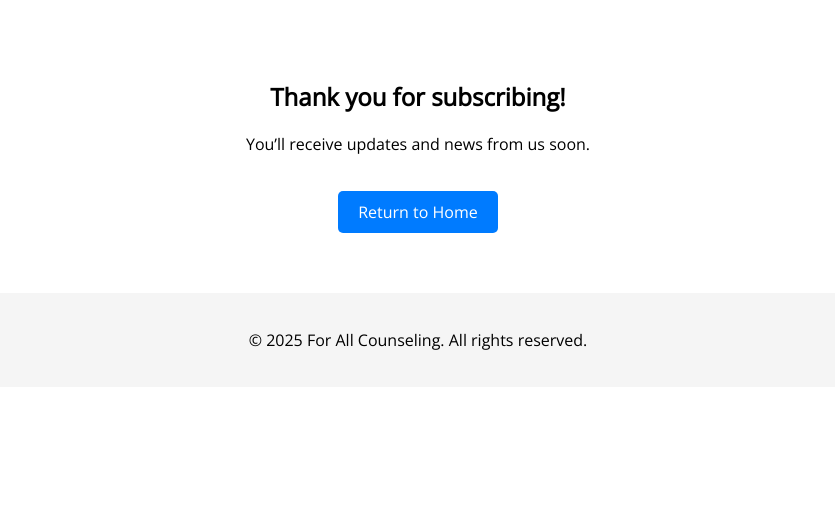
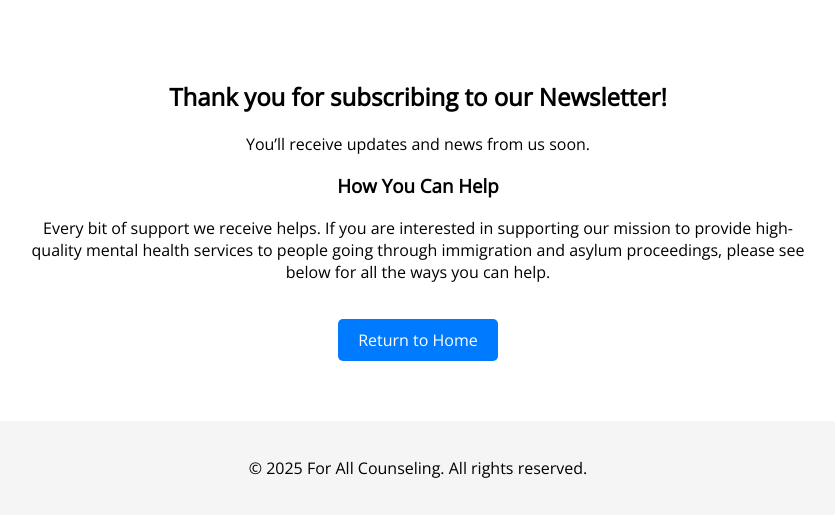
Before and after one commit to prangyadipti/ForAllCounsellingEmailNewletter, a Django app: page /thank-you/ in a window 1280 px wide. Shown: the part 148-665 px from the top of the page, without its empty margins (222-1057 px from the left). Run offline with Django 5.2, Linux system fonts and the light colour scheme.

Commit message:
thank_you html
thank_you html updated

```diff
--- a/catalog/templates/thank_you.html
+++ b/catalog/templates/thank_you.html
@@ -3,7 +3,17 @@
 {% block title %}Thank You - For All Counseling{% endblock %}
 
 {% block content %}
-    <h2>Thank you for subscribing!</h2>
+    <h2>Thank you for subscribing to our Newsletter!</h2>
     <p>You’ll receive updates and news from us soon.</p>
+
+    <h3>How You Can Help</h3>
+    <p>
+        Every bit of support we receive helps.
+        If you are interested in supporting our mission
+        to provide high-quality mental health services to people
+        going through immigration and asylum proceedings,
+        please see below for all the ways you can help.
+    </p>
+
     <a href="{% url 'home' %}" class="button">Return to Home</a>
 {% endblock %}
```
